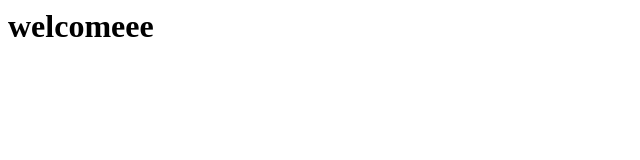
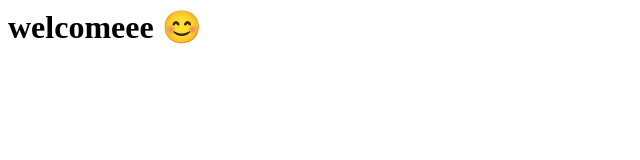
Before and after one commit to Vaibhavi-Raut/git_demo, a plain HTML site: page Welcome.html in a window 1280 px wide. Shown: the whole page, without its empty margins (0-640 px from the left). Drawn offline with Linux system fonts and the light colour scheme.

Commit message:
Update Welcome.html

```diff
--- a/Welcome.html
+++ b/Welcome.html
@@ -1,5 +1,5 @@
 <html>
 <body>
-<h1>welcomeee </h1>
+<h1>welcomeee 😊</h1>
 </body>
 </html>
```
